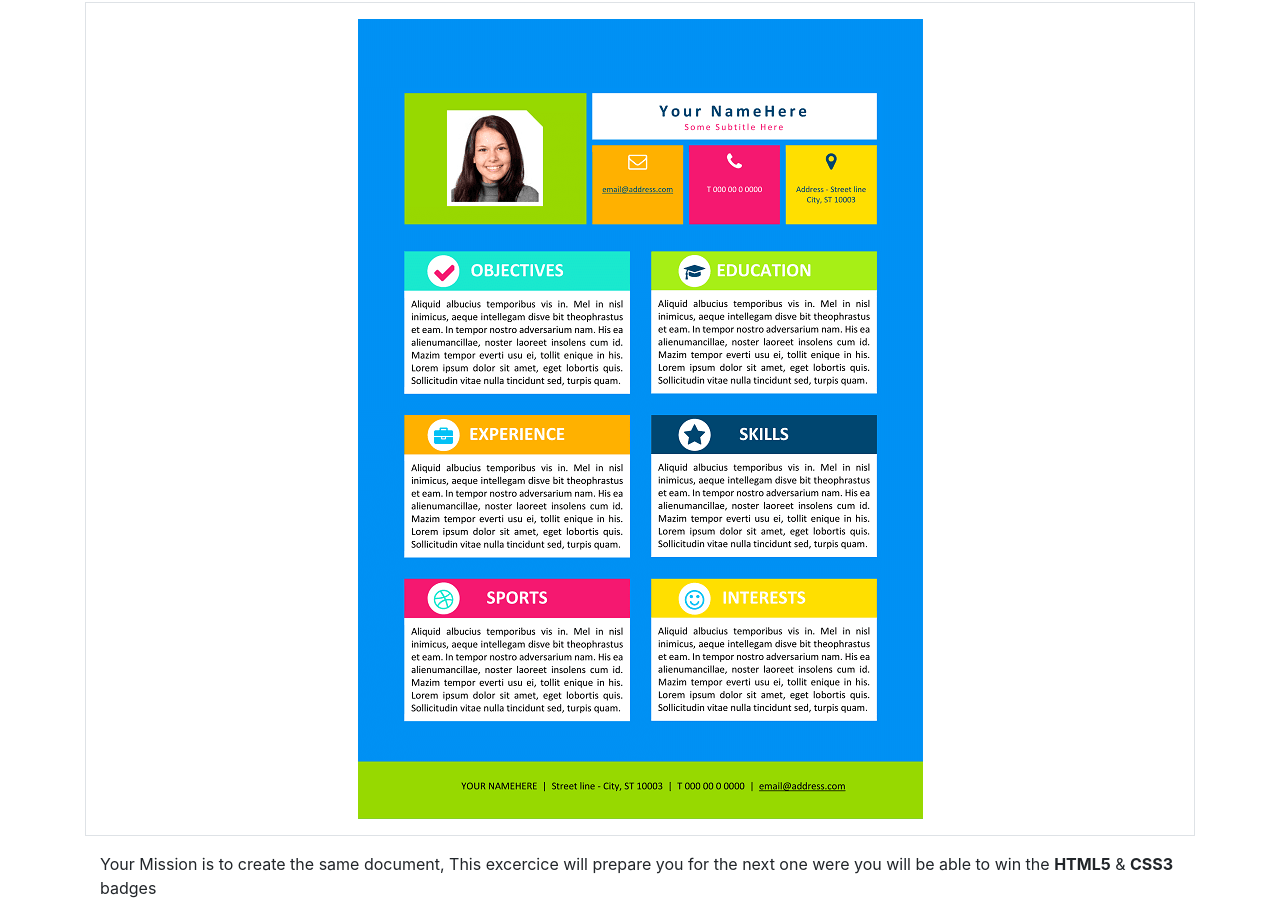
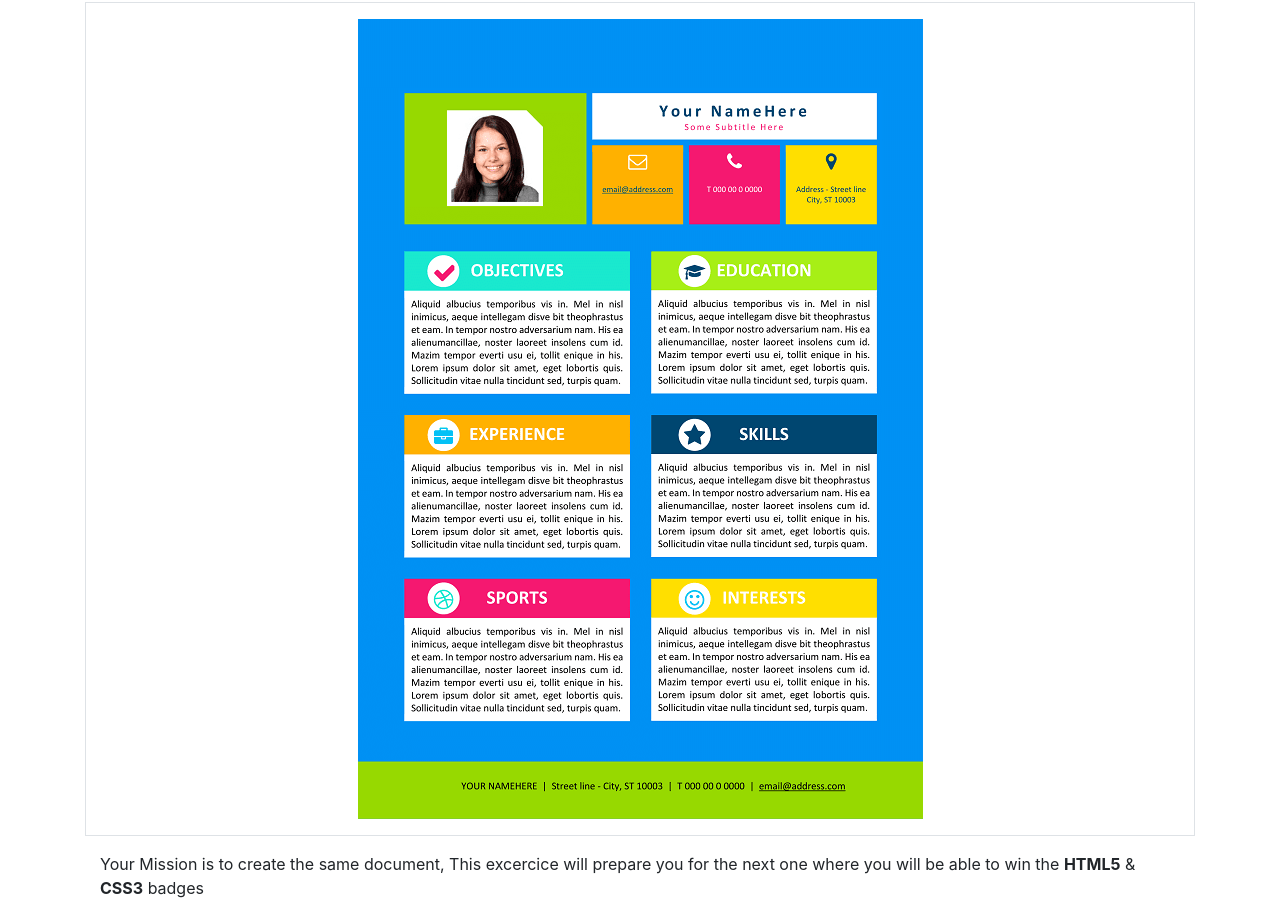
Before and after one commit to Farid212-sandBox/asmuch-kids-challenge, a plain HTML site: page English/Weeks48/index.html in a window 1280 px wide. Shown: the part 62-978 px from the top of the page. Drawn offline with nearby package versions, Linux system fonts and the light colour scheme.

Commit message:
correction Typo

```diff
--- a/English/Weeks48/index.html
+++ b/English/Weeks48/index.html
@@ -22,7 +22,7 @@
             <div class="col-12 mt-3 mb-3 d-flex justify-content-center border p-3">
             </div>
             <div class="col-12">
-              <p>Your Mission is to create the same document, This excercice will prepare you for the next one were you will be able to win the <b>HTML5</b> & <b>CSS3</b> badges</p>
+              <p>Your Mission is to create the same document, This excercice will prepare you for the next one where you will be able to win the <b>HTML5</b> & <b>CSS3</b> badges</p>
             </div>
         </div>
     </main>
```
